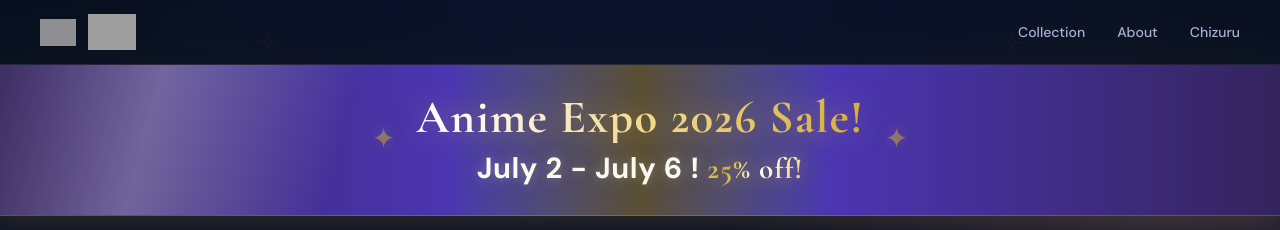
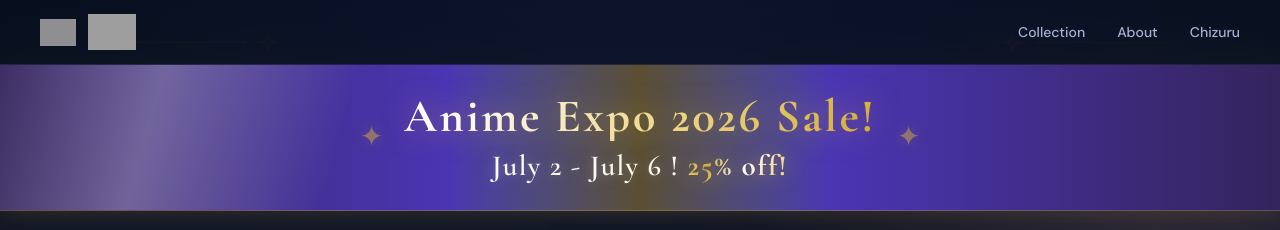
Before and after one commit to lonelydomino/atelier-inkstar, a Next.js app in the folder apps/marketing/: page / in a window 1280 px wide. Shown: the top 230 px of the page. Built offline with nearby package versions, Linux system fonts and the light colour scheme; grey boxes are pictures that could not be loaded.

Commit message:
fix: use display serif on sale banner to match wordmark
Co-authored-by: Cursor <cursoragent@cursor.com>

```diff
--- a/apps/marketing/src/app/globals.css
+++ b/apps/marketing/src/app/globals.css
@@ -166,11 +166,12 @@ body {
 }
 
 .sale-banner-headline {
-  font-family: var(--font-display);
+  font-family: var(--font-display), Georgia, "Times New Roman", serif;
   font-size: clamp(1.96rem, 4.32vw, 2.9rem);
-  font-weight: 800;
-  line-height: 1.1;
-  letter-spacing: 0.03em;
+  font-weight: 700;
+  font-style: normal;
+  line-height: 1.05;
+  letter-spacing: 0.055em;
   background: linear-gradient(
     110deg,
     #ffffff 0%,
@@ -188,10 +189,12 @@ body {
 }
 
 .sale-banner-subline {
+  font-family: var(--font-display), Georgia, "Times New Roman", serif;
   font-size: clamp(1.35rem, 2.97vw, 1.82rem);
-  font-weight: 700;
-  line-height: 1.2;
-  letter-spacing: 0.02em;
+  font-weight: 600;
+  font-style: normal;
+  line-height: 1.15;
+  letter-spacing: 0.045em;
 }
 
 .sale-banner-dates {
@@ -202,9 +205,10 @@ body {
 }
 
 .sale-banner-discount {
-  font-family: var(--font-display);
-  font-weight: 900;
-  letter-spacing: 0.04em;
+  font-family: var(--font-display), Georgia, "Times New Roman", serif;
+  font-weight: 700;
+  font-style: normal;
+  letter-spacing: 0.06em;
   background: linear-gradient(
     110deg,
     #fff8e7 0%,
```
